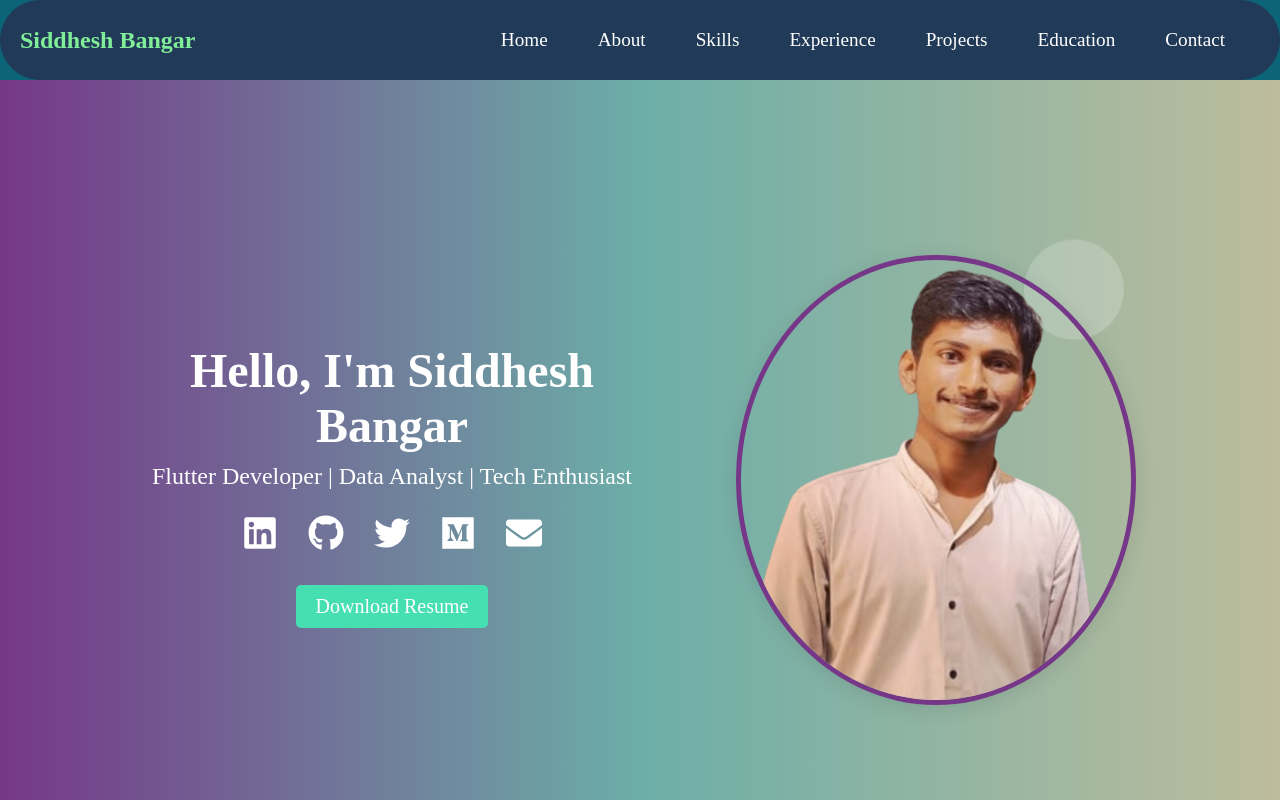
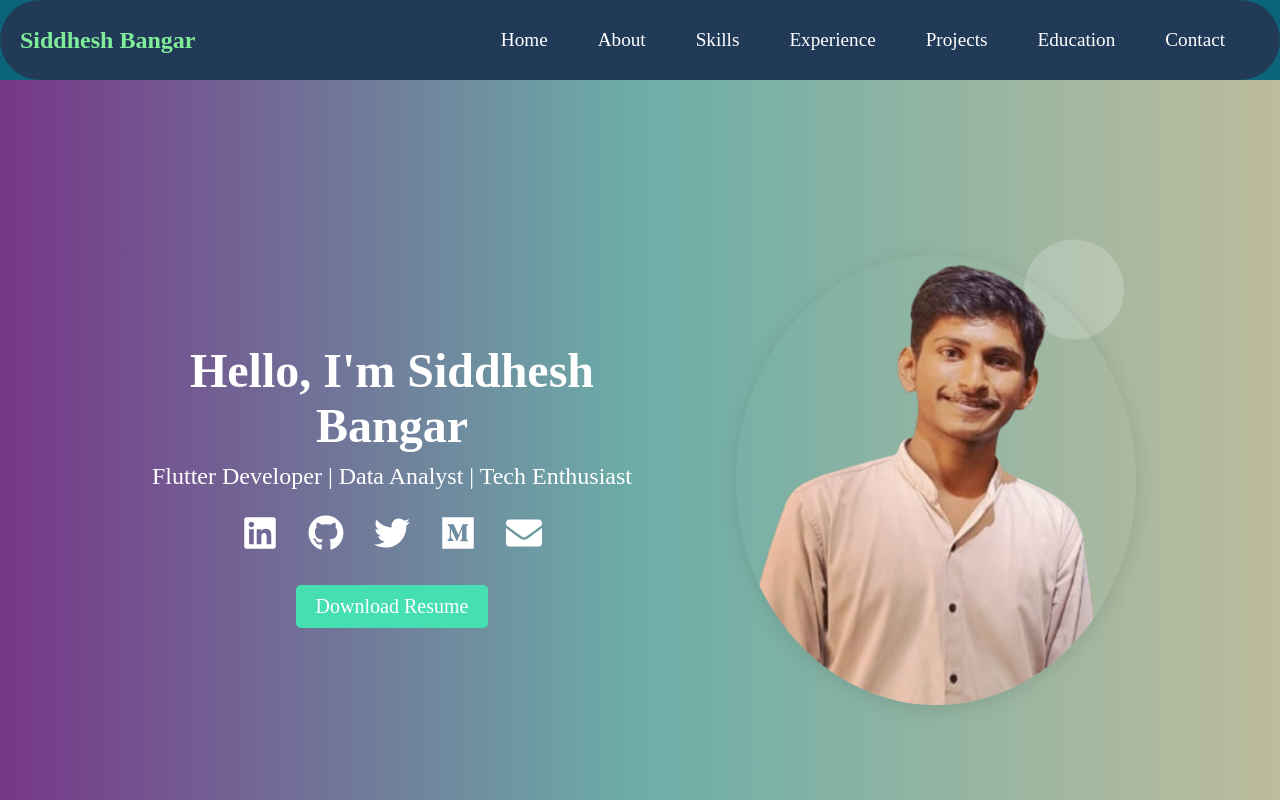
Before and after one commit to Siddheshbangar03/siddheshbangar-portfolio, a React (Create React App) app: page / in a window 1280 px wide. Shown: the top 800 px of the page. Built offline with nearby package versions, Linux system fonts and the light colour scheme.

Commit message:
updated files

```diff
--- a/src/components/Hero.css
+++ b/src/components/Hero.css
@@ -78,7 +78,7 @@
     width: 400px;
     height: 450px;
     object-fit: cover;
-    border: 5px solid #763788;
+    /* border: 5px solid ##fff; */
     box-shadow: 0px 4px 20px rgba(0, 0, 0, 0.1);
 }
 
```
